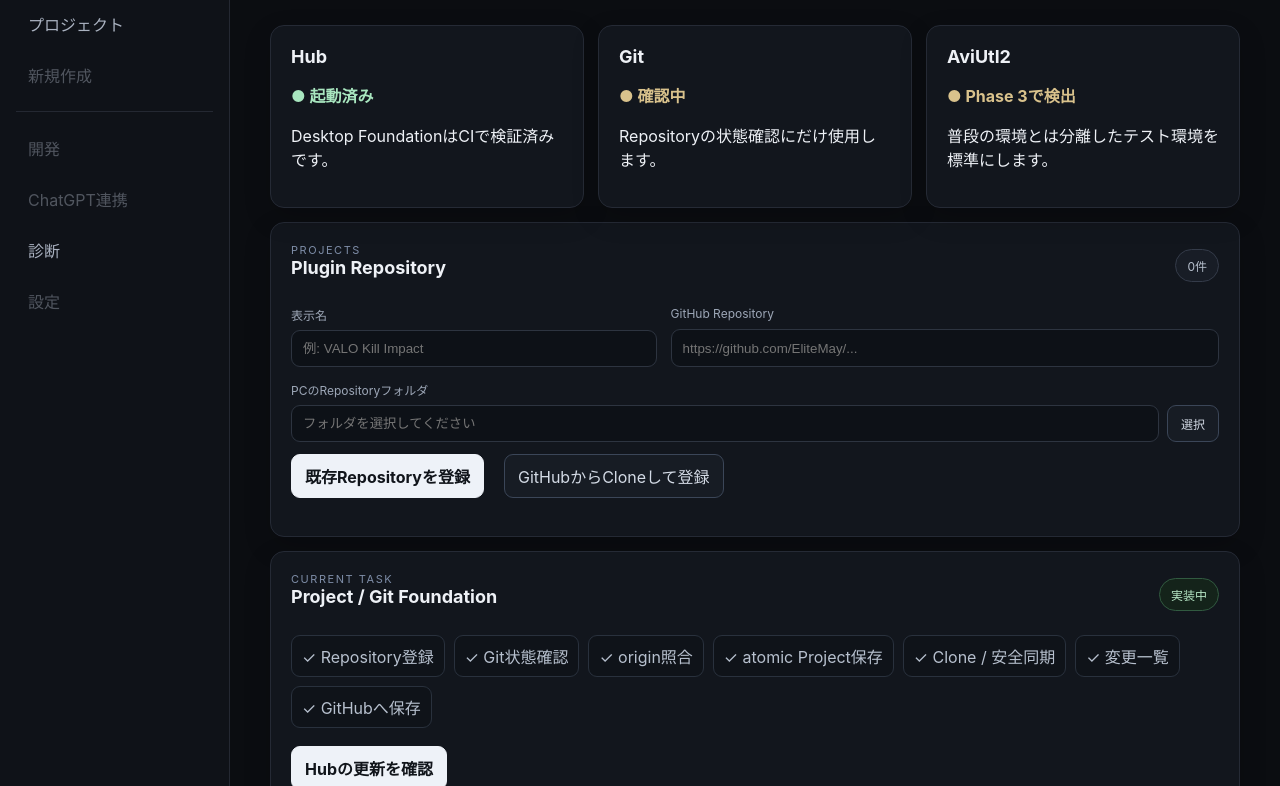
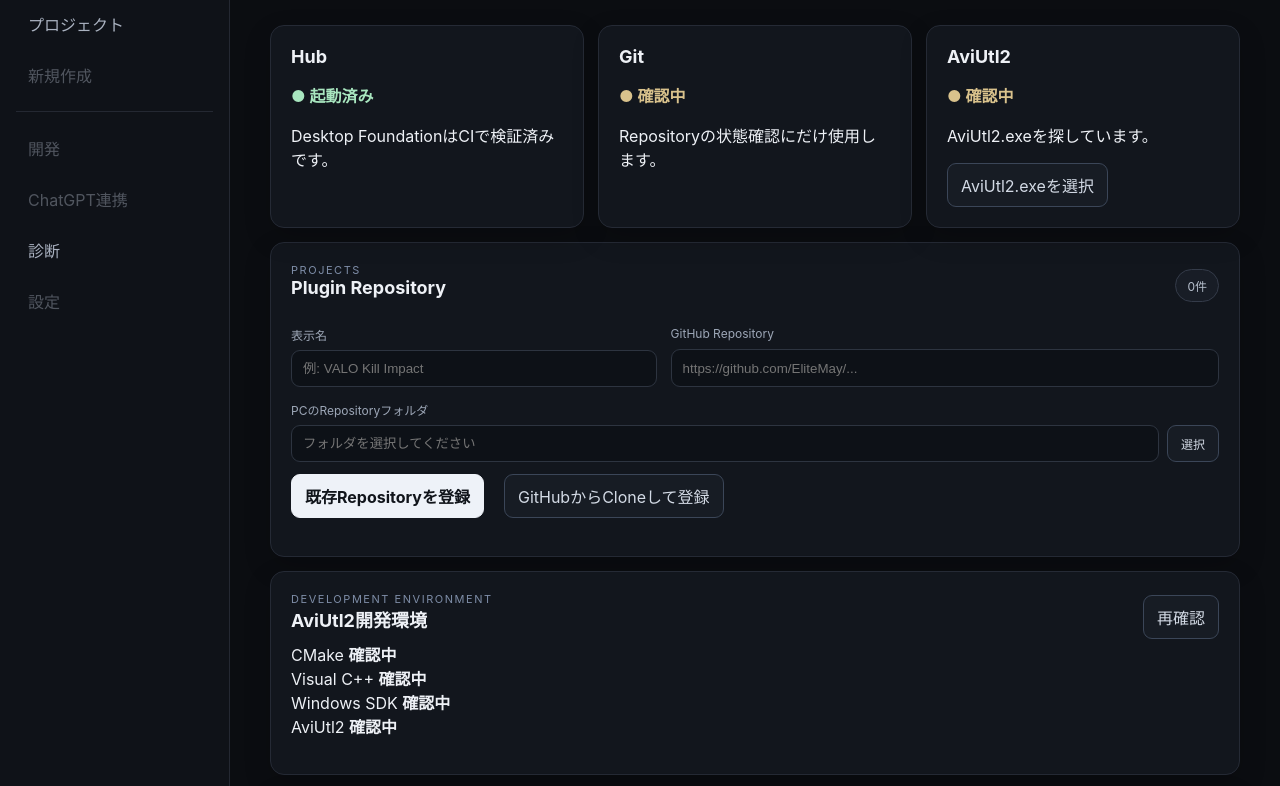
Before and after one commit to EliteMay/video-plugin-dev-hub, an Electron app: page src/renderer/index.html in a window 1280 px wide. Shown: the part 149-935 px from the top of the page. Drawn offline with Linux system fonts and the light colour scheme; no server answers.

Commit message:
Add AviUtl2 development environment panel

```diff
--- a/src/renderer/index.html
+++ b/src/renderer/index.html
@@ -46,8 +46,9 @@
         </article>
         <article class="card">
           <h2>AviUtl2</h2>
-          <div class="status pending">● Phase 3で検出</div>
-          <p>普段の環境とは分離したテスト環境を標準にします。</p>
+          <div class="status pending" id="aviutlStatus">● 確認中</div>
+          <p id="aviutlPathText">AviUtl2.exeを探しています。</p>
+          <button class="secondary" type="button" id="chooseAviUtl2">AviUtl2.exeを選択</button>
         </article>
       </section>
 
@@ -85,6 +86,35 @@
         <div id="projectList" class="project-list"></div>
       </section>
 
+      <section class="card large" id="environmentPanel">
+        <div class="row">
+          <div>
+            <p class="eyebrow">DEVELOPMENT ENVIRONMENT</p>
+            <h2>AviUtl2開発環境</h2>
+          </div>
+          <button class="secondary" type="button" id="refreshEnvironment">再確認</button>
+        </div>
+        <div class="environment-grid">
+          <div class="environment-item">
+            <span>CMake</span>
+            <strong id="cmakeEnvironment">確認中</strong>
+          </div>
+          <div class="environment-item">
+            <span>Visual C++</span>
+            <strong id="cppEnvironment">確認中</strong>
+          </div>
+          <div class="environment-item">
+            <span>Windows SDK</span>
+            <strong id="sdkEnvironment">確認中</strong>
+          </div>
+          <div class="environment-item">
+            <span>AviUtl2</span>
+            <strong id="aviutlEnvironment">確認中</strong>
+          </div>
+        </div>
+        <p class="muted" id="environmentMessage"></p>
+      </section>
+
       <section class="card large">
         <div class="row">
           <div>
```
